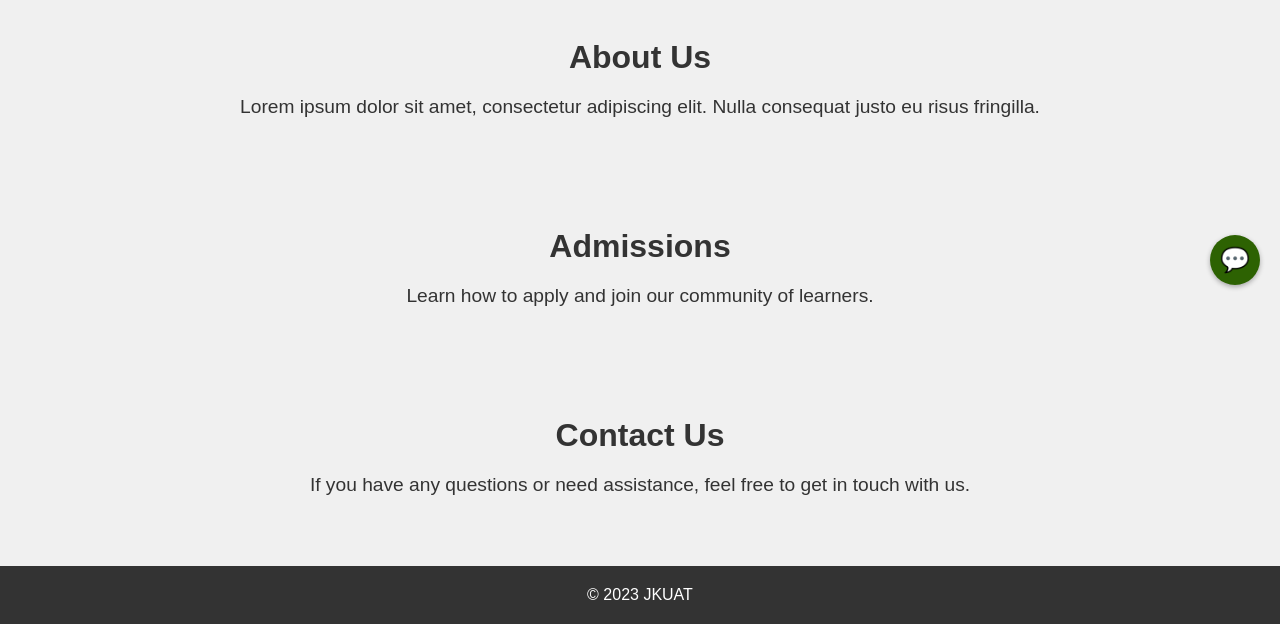
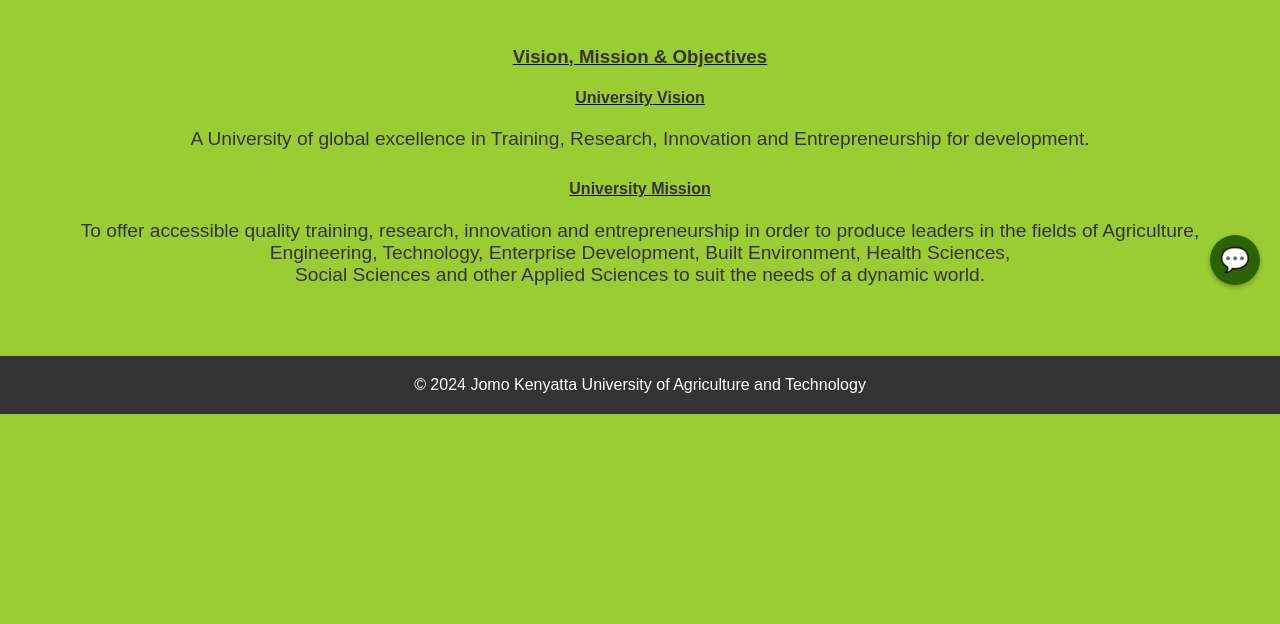
Before and after one commit to Afrahaden/JomoBot, a Django app: page /home/ in a window 1280 px wide. Shown: the part 495-1119 px from the top of the page. After the commit the page ends 909 px from the top, so only its background shows below. Run offline with Django 4.2, Linux system fonts and the light colour scheme; parts of the project's set-up code (start-up, migrations or seed data) failed here and were passed over.

Commit message:
Updating UI

```diff
--- a/templates/home.html
+++ b/templates/home.html
@@ -9,48 +9,57 @@
     <link rel="icon" type="image/png" href="{% static 'img/ico.png' %}">
     <script src="https://code.jquery.com/jquery-3.6.0.min.js"></script>
     <link rel="stylesheet" href="{% static 'style.css' %}">
+    <style>
+        a:hover{
+            opacity: 0.5;
+        }
+    </style>
 </head>
 <body>
     <header>
-        <div>  <img class="logo" src="{% static 'img/jkuat-logo.png' %}" alt="Logo" width="8%"
-            style="position: fixed; top: 10px; left: 10px;">
-        <h2>JOMO KENYATTA UNIVERSITY OF AGRICULTURE AND TECHNOLOGY</h2>
-        <h4>Setting Trends in Higher Education, Research, Innovation and Entrepreneurship</h4>
+        <div class="intro-jkuat">
+            <img class="logo" src="{% static 'img/jkuat-logo.png' %}" alt="Logo" width="8%"
+            style="position: absolute; top: 10px; left: 10px;">
+
+            <h2>JOMO KENYATTA UNIVERSITY OF AGRICULTURE AND TECHNOLOGY</h2>
+            <h4 style="color: #a3a3a3;">Setting Trends in Higher Education, Research, Innovation and Entrepreneurship</h4>
         </div>
         <nav>
             <ul>
                 <li><a href="">Home</a></li>
-                <li><a href="">About JKUAT</a></li>
-                <li><a href="">Administration</a></li>
-                <li><a href="">Academics</a></li>
-                <li><a href="">Research</a></li>
-                <li><a href="">Library & eLearning</a></li>
-                <li><a href="#">Programs</a></li>
-                <li><a href="#">Admissions</a></li>
-                <li><a href="#">Contact</a></li>
+                <li><a href="#about">About JKUAT</a></li>
+                <li><a href="#Administration">Administration</a></li>
+                <li><a href="#Academics">Academics</a></li>
+                <li><a href="#Research">Research</a></li>
+                <li><a href="#Library-&-eLearning">Library & eLearning</a></li>
+                <li><a href="#Programs">Programs</a></li>
+                <li><a href="#Admissions">Admissions</a></li>
+                <li><a href="#Contact">Contact</a></li>
             </ul>
         </nav>
     </header>
 
-    <section id="hero">
+    <section id="hero" style="color: black;">
         <h2>Unlocking Your Potential</h2>
-        <p>Discover a world of opportunities at JKUAT</p>
-        <a href="#" class="cta-button">Explore Programs</a>
+        <h4>Discover a world of opportunities at JKUAT</h4>
+        <a href="#Explore-Programs" class="cta-button">Explore Programs</a>
     </section>
 
-    <section id="about">
-        <h2>About Us</h2>
-        <p>Lorem ipsum dolor sit amet, consectetur adipiscing elit. Nulla consequat justo eu risus fringilla.</p>
-    </section>
+    <section id="about" style="background-color: yellowgreen;">
+        <h3 style="text-decoration: underline black;">Vision, Mission & Objectives</h3>
 
-    <section id="admissions">
-        <h2>Admissions</h2>
-        <p>Learn how to apply and join our community of learners.</p>
-    </section>
+        <h4 style="text-decoration: underline black;">University Vision</h4>
+        <p>
+            A University of global excellence in Training, Research, Innovation and Entrepreneurship for development.
+        </p>
 
-    <section id="contact">
-        <h2>Contact Us</h2>
-        <p>If you have any questions or need assistance, feel free to get in touch with us.</p>
+        <h4 style="text-decoration: underline black;">University Mission</h4>
+        <p>
+            To offer accessible quality training, research, innovation and entrepreneurship in order
+            to produce leaders in the fields of Agriculture, <br> Engineering, Technology, Enterprise Development,
+            Built Environment, Health Sciences, <br> Social Sciences and other Applied Sciences to suit the needs of
+            a dynamic world.
+        </p>
     </section>
 
     <button id="chatbot-toggle" aria-label="Open chatbot">
@@ -73,7 +82,7 @@
     </div>
 
     <footer>
-        <p>&copy; 2023 JKUAT</p>
+        <p>&copy; 2024 Jomo Kenyatta University of Agriculture and Technology</p>
     </footer>
     <script src="{% static 'script.js' %}"></script>
 </body>
```
Also changed, not shown: static/img/students.jpeg (added), static/style.css (line endings or trailing spaces).
